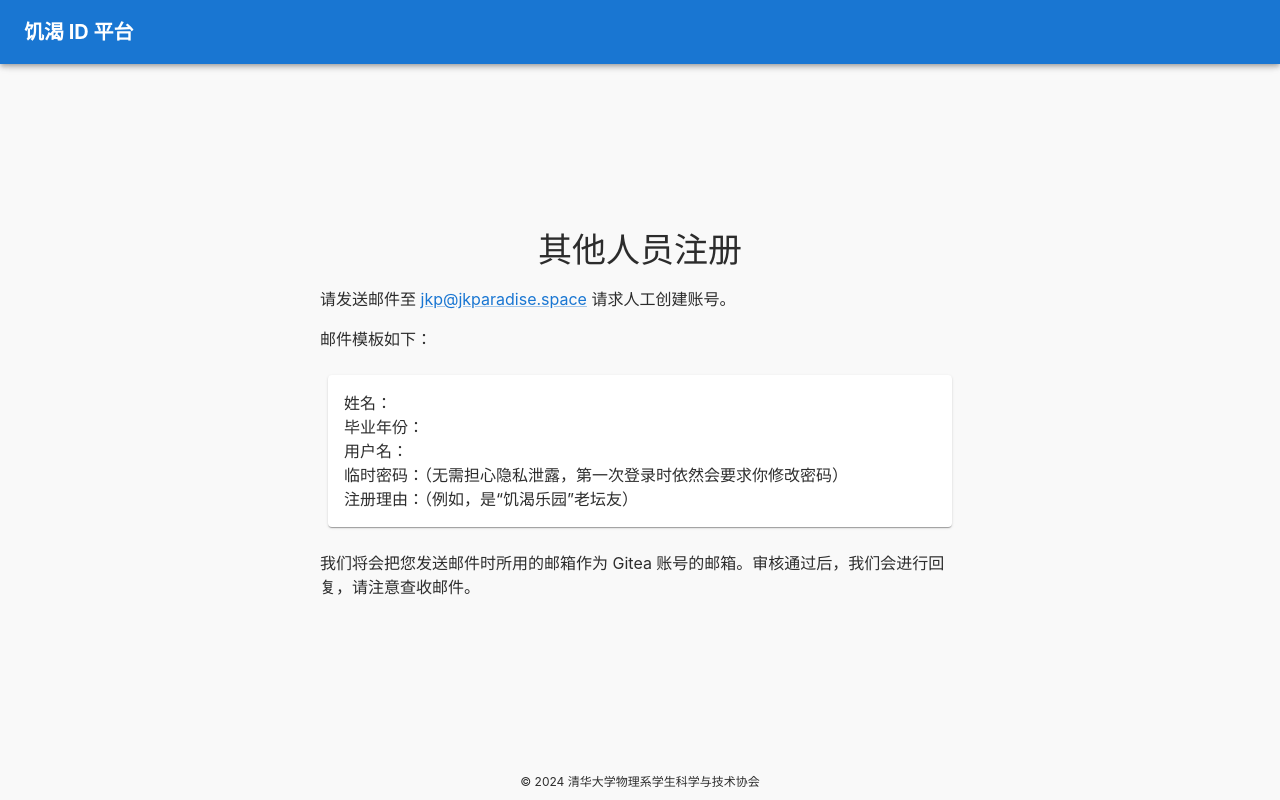
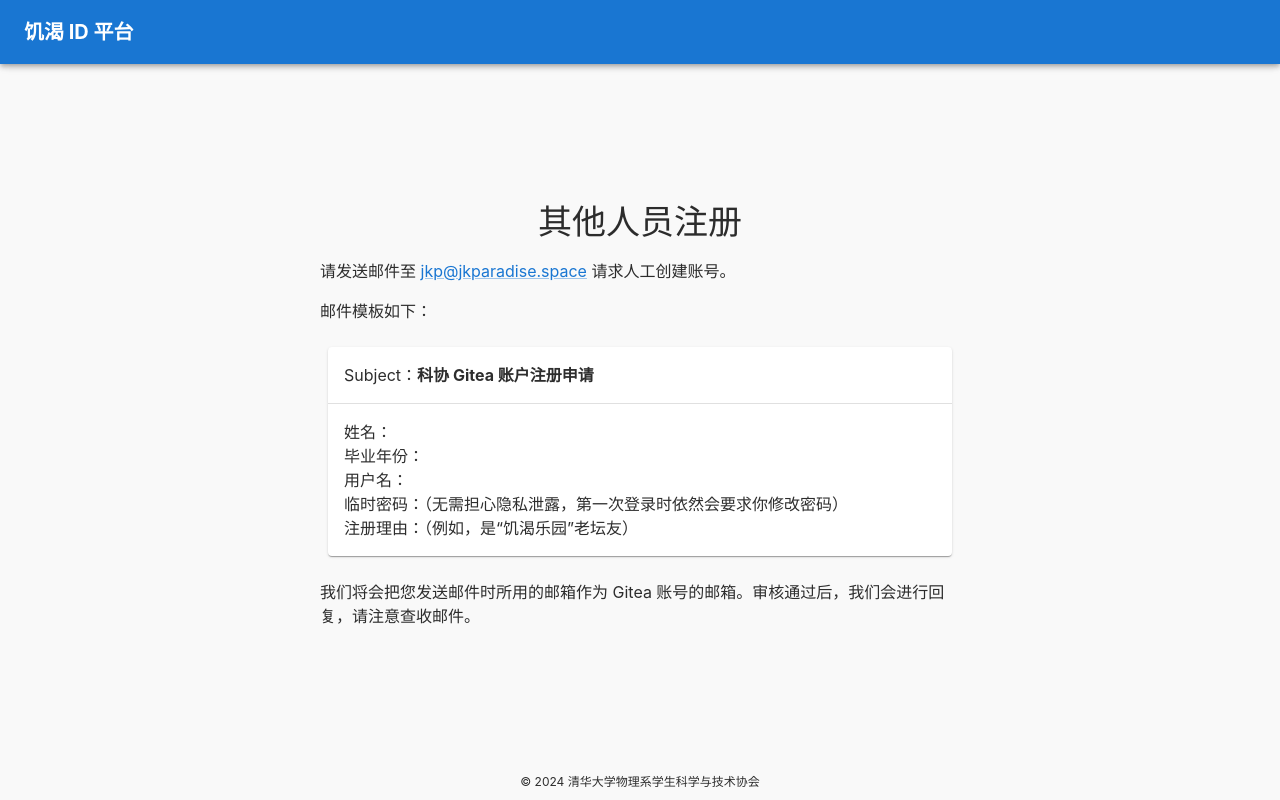
Before and after one commit to dpsast/jkid-platform, a React (Vite) app in the folder jkid-web/: page /register-special in a window 1280 px wide. Built offline with nearby package versions, Linux system fonts and the light colour scheme.

Commit message:
fix: add guide for email subject

```diff
--- a/jkid-web/src/RegisterSpecial.tsx
+++ b/jkid-web/src/RegisterSpecial.tsx
@@ -1,4 +1,4 @@
-import {Box, Grid, Link, Paper, Typography} from "@mui/material";
+import {Box, Divider, Grid, Link, Paper, Typography} from "@mui/material";
 
 function RegisterSpecial() {
   return <Box height={"100%"} display={"flex"} alignItems={"center"}><Grid container sx={{flexGrow: 1}}>
@@ -9,12 +9,18 @@ function RegisterSpecial() {
       </Box>
       <Typography>请发送邮件至 <Link href={"mailto:jkp@jkparadise.space"}>jkp@jkparadise.space</Link> 请求人工创建账号。</Typography>
       <Typography>邮件模板如下：</Typography>
-      <Paper sx={{margin: 1, padding: 2}}>
-        <Typography>姓名：</Typography>
-        <Typography>毕业年份：</Typography>
-        <Typography>用户名：</Typography>
-        <Typography>临时密码：（无需担心隐私泄露，第一次登录时依然会要求你修改密码）</Typography>
-        <Typography>注册理由：（例如，是“饥渴乐园”老坛友）</Typography>
+      <Paper sx={{margin: 1}}>
+        <Box padding={2}>
+          <Typography>Subject：<b>科协 Gitea 账户注册申请</b></Typography>
+        </Box>
+        <Divider/>
+        <Box padding={2}>
+          <Typography>姓名：</Typography>
+          <Typography>毕业年份：</Typography>
+          <Typography>用户名：</Typography>
+          <Typography>临时密码：（无需担心隐私泄露，第一次登录时依然会要求你修改密码）</Typography>
+          <Typography>注册理由：（例如，是“饥渴乐园”老坛友）</Typography>
+        </Box>
       </Paper>
       <Typography>我们将会把您发送邮件时所用的邮箱作为 Gitea 账号的邮箱。审核通过后，我们会进行回复，请注意查收邮件。</Typography>
     </Grid>
```
